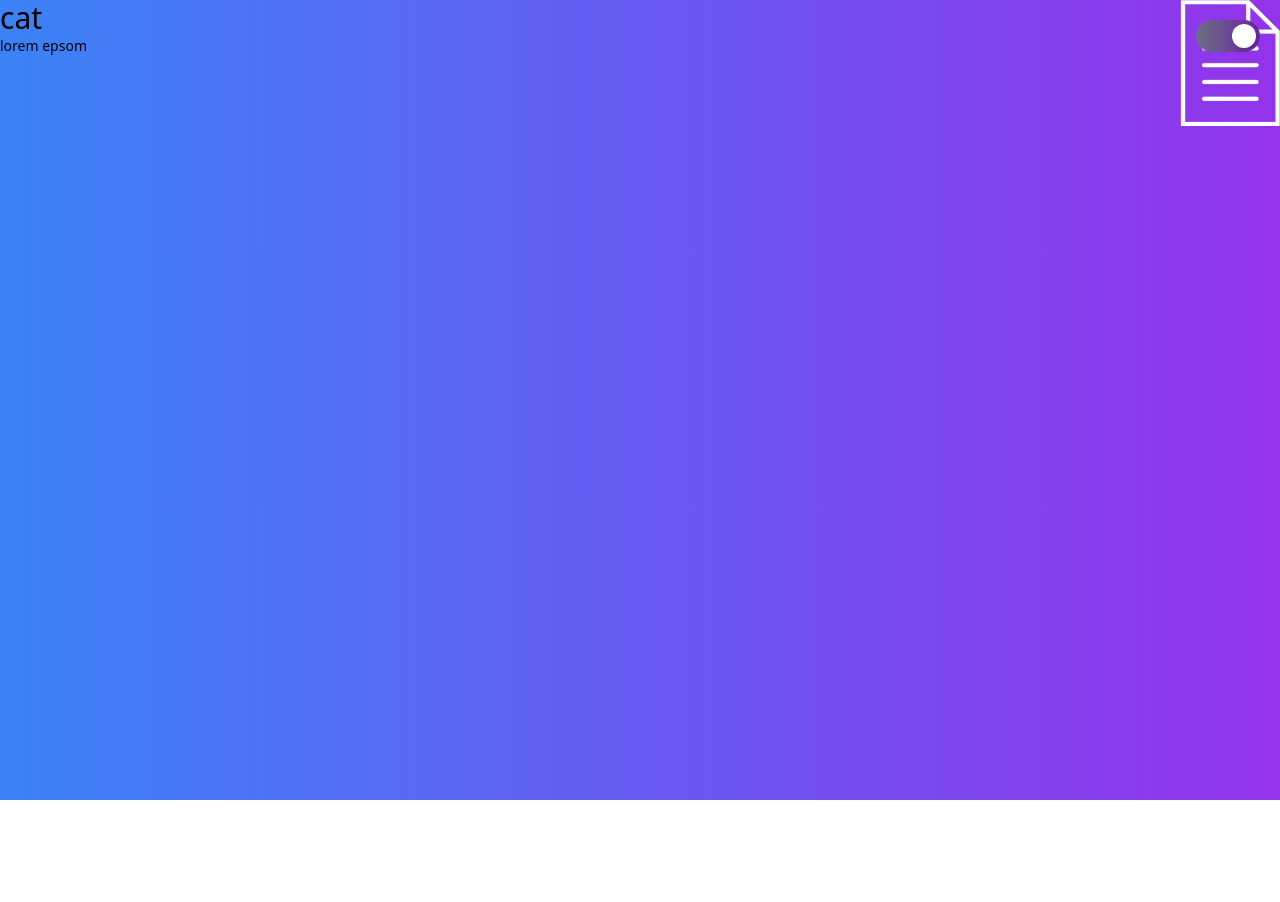
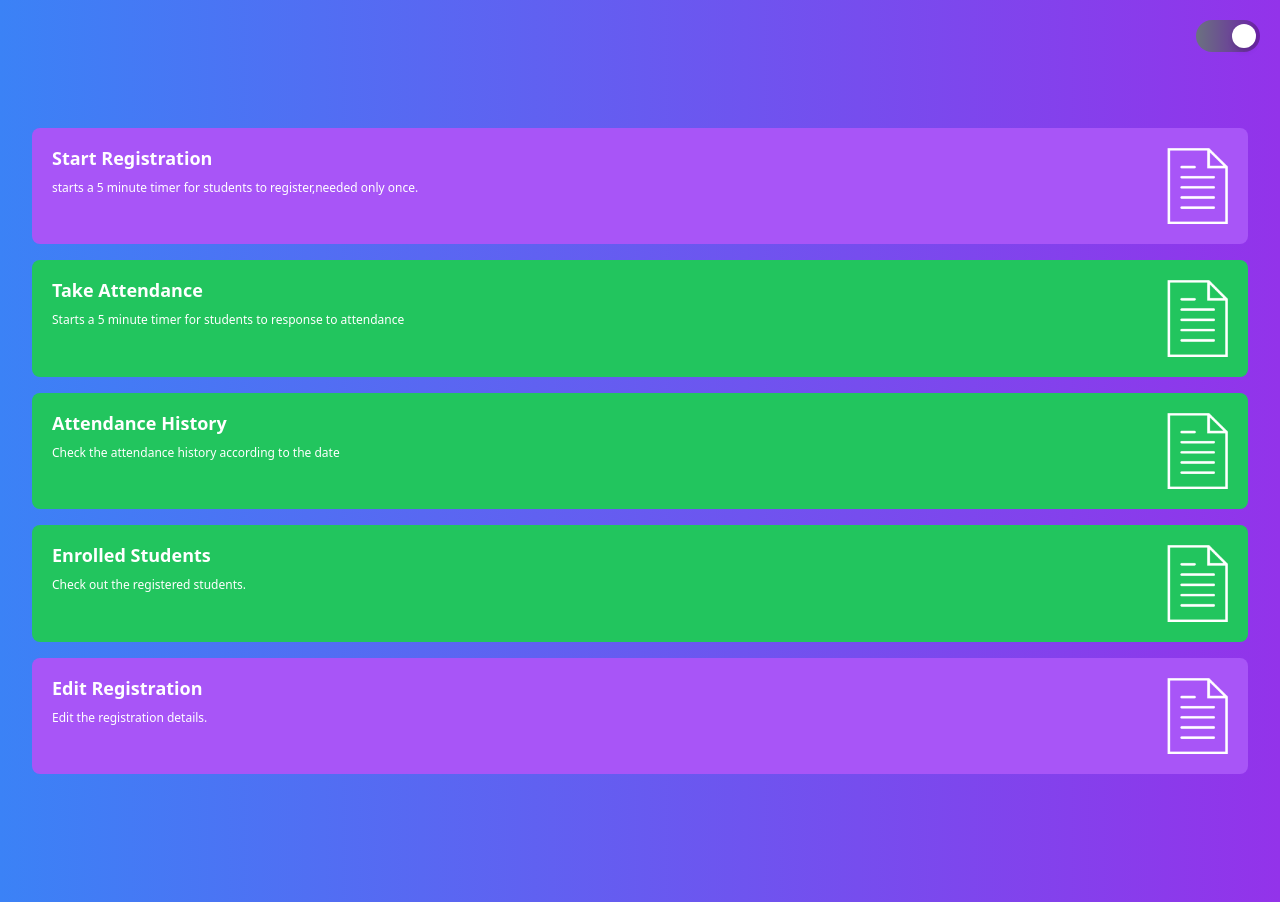
Before and after one commit to Rai-shwith/get-my-attendance, a React (Vite) app in the folder frontend/: page /host in a window 1280 px wide. Before the commit the page ends 800 px from the top, so only its background shows below. Built offline with nearby package versions, Linux system fonts and the light colour scheme.

Commit message:
ui improvement

```diff
--- a/frontend/src/components/Background.jsx
+++ b/frontend/src/components/Background.jsx
@@ -3,7 +3,7 @@ import { useTheme } from "../contexts/ThemeContext";
 
 const Background = ({ children }) => {
   const {theme} = useTheme();
-  return <div className={`min-h-screen fixed top-1/2 left-1/2 -translate-x-1/2 w-full -translate-y-1/2 ${theme.background}`}>{children}</div>;
+  return <div className={`min-h-svh w-full ${theme.background}`}>{children}</div>;
 };
 
 export default Background;
--- /dev/null
+++ b/frontend/src/components/Button.jsx
@@ -0,0 +1,27 @@
+import React from "react";
+import { useTheme } from "../contexts/ThemeContext";
+
+const Button = ({
+  text,
+  customTextColor,
+  customBackground,
+  type = "button",
+  onClick = null,
+  extraClasses = "",
+  children,
+}) => {
+  const { theme } = useTheme();
+  const textColor = customTextColor || theme.buttonTextColor;
+  const background = customBackground || theme.buttonBackground;
+  return (
+    <button
+      onClick={onClick}
+      className={`px-6 py-3 ${textColor} ${background} ${extraClasses} rounded-lg  transition duration-200`}
+      type={type}
+    >
+      {children || text}
+    </button>
+  );
+};
+
+export default Button;
--- a/frontend/src/components/OptionBoxes.jsx
+++ b/frontend/src/components/OptionBoxes.jsx
@@ -1,13 +1,13 @@
 import React from 'react'
 
-const OptionBoxes = ({title,description,image}) => {
+const OptionBoxes = ({title,description,image,toggleColor=false}) => {
   return (
-    <div className='flex justify-between'>
-        <div className="flex flex-col">
-            <h3 className="text-3xl text-left">{title}</h3>
-            <p className='text-sm text-left text-wrap'>{description}</p>
+    <div className={'flex justify-between p-5 w-full rounded-lg' + (toggleColor?' bg-green-500':' bg-purple-500')}>
+        <div className="flex flex-col text-white space-y-3 pr-4 w-full">
+            <h3 className="text-lg font-bold text-left text-wrap leading-5">{title}</h3>
+            <p className='text-xs text-left text-wrap'>{description}</p>
         </div>
-        <div className="">
+        <div className="w-16">
             <img src={image} />
         </div>
     </div>
--- a/frontend/src/components/ThemeToggle.jsx
+++ b/frontend/src/components/ThemeToggle.jsx
@@ -3,7 +3,7 @@ import { useTheme } from "../contexts/ThemeContext";
 const ThemeToggle = () => {
   const {theme,toggleTheme} = useTheme();
   return (
-    <div className="absolute top-14 md:top-5 right-5 flex items-center">
+    <div className="absolute z-10 top-5 right-5 flex items-center">
       <input
         type="checkbox"
         className="hidden"
--- a/frontend/src/helpers/theme.js
+++ b/frontend/src/helpers/theme.js
@@ -2,7 +2,8 @@
 export const lightTheme = {
   theme:'light',
   background: "bg-gradient-to-r from-blue-500 to-purple-600",
-  button: "bg-blue-500 hover:bg-blue-700 text-white",
+  buttonBackground: "bg-blue-500 hover:bg-blue-700",
+  buttonTextColor: "text-white",
   textPrimary: "text-black",
   textSecondary: "text-gray-700",
   footerText: "text-gray-500",
@@ -11,7 +12,8 @@ export const lightTheme = {
 export const darkTheme = {
   theme:'dark',
   background: "bg-gradient-to-r from-gray-800 to-gray-900",
-  button: "bg-purple-600 hover:bg-purple-800 text-white",
+  buttonBackground: "bg-purple-600 hover:bg-purple-800",
+  buttonTextColor: "text-white",
   textPrimary: "text-white",
   textSecondary: "text-gray-400",
   footerText: "text-gray-600",
--- a/frontend/src/pages/common/LandingPage.jsx
+++ b/frontend/src/pages/common/LandingPage.jsx
@@ -2,6 +2,7 @@ import React from "react";
 import { useNavigate } from "react-router-dom";
 import DisplayLogo from "../../components/DisplayLogo";
 import SignOutIcon from "../../components/SignOutIcon";
+import Button from "../../components/Button";
 
 const LandingPage = () => {
     const navigate = useNavigate();
@@ -15,13 +16,13 @@ const LandingPage = () => {
     };
 
     return (
-        <div className="flex flex-col items-center justify-center h-screen">
+        <div className="fixed top-1/2 left-1/2 -translate-x-1/2 -translate-y-1/2 w-full flex flex-col items-center justify-center h-screen">
           {/* <SignOutIcon /> */}
             <DisplayLogo />
             <h1 className="text-4xl font-bold mb-4 text-white text-center">Welcome to App</h1>
             <p className="text-lg mb-6 text-white">Please sign up or log in to continue</p>
             <div className="flex space-x-4">
-                <button
+                {/* <button
                     onClick={() => handleNavigation("signup")}
                     className="px-6 py-3 bg-blue-500 text-white rounded-lg hover:bg-blue-600 transition duration-200"
                 >
@@ -32,7 +33,9 @@ const LandingPage = () => {
                     className="px-6 py-3 bg-green-500 text-white rounded-lg hover:bg-green-600 transition duration-200"
                 >
                     Log In
-                </button>
+                </button> */}
+                <Button customBackground="bg-blue-500 hover:bg-blue-600" onClick={() => handleNavigation("signup")}>Sign Up</Button>
+                <Button customBackground="bg-green-500 hover:bg-green-600" onClick={() => handleNavigation("login")}>Log In</Button>
             </div>
         </div>
     );
--- a/frontend/src/pages/common/Login.jsx
+++ b/frontend/src/pages/common/Login.jsx
@@ -5,6 +5,7 @@ import { useLoading } from "../../contexts/LoadingContext";
 import { useErrorMessage } from "../../contexts/ErrorMessageContext";
 import { getDepartments } from "../../helpers/getDepartments";
 import { toTitleCase } from "../../helpers/toTitleCase";
+import Button from "../../components/Button";
 const Login = () => {
   // To handle the placeholder of date input
   const [dateFocus, setDateFocus] = useState(false);
@@ -123,12 +124,12 @@ const Login = () => {
               </div>
             </>
           )}
-          <button
+          <Button
             type="submit"
-            className="p-2 w-fit px-8 self-center bg-blue-500  text-white rounded-md hover:bg-blue-600 transition duration-200"
+            extraClasses="self-center"
           >
             Login
-          </button>
+          </Button>
         </form>
       </Container>
     </div>
--- a/frontend/src/pages/common/Signup.jsx
+++ b/frontend/src/pages/common/Signup.jsx
@@ -6,6 +6,7 @@ import { useErrorMessage } from "../../contexts/ErrorMessageContext";
 import { getDepartments } from "../../helpers/getDepartments";
 import { toTitleCase } from "../../helpers/toTitleCase";
 import { signup } from "../../../api/authApi";
+import Button from "../../components/Button";
 const Signup = () => {
   // To handle the placeholder of date input
   const [dateFocus, setDateFocus] = useState(false);
@@ -203,12 +204,12 @@ const Signup = () => {
                 )} */}
             </>
           )}
-          <button
+          <Button
             type="submit"
-            className="p-2 px-8 self-center bg-blue-500  text-white rounded-md hover:bg-blue-600 transition duration-200"
+            extraClasses="self-center"
           >
             Signup
-          </button>
+          </Button>
         </form>
       </Container>
     </div>
--- a/frontend/src/pages/host/hostHome.jsx
+++ b/frontend/src/pages/host/hostHome.jsx
@@ -7,10 +7,33 @@ import register from '../../assets/homeOptions/register.png'
 // import editRegistration from '../../assets/homeOptions/editRegistration.png'
 const HostHome = () => {
   return (
-    <div>
+    <div className='flex flex-col space-y-4 justify-center items-center w-screen px-8 py-32'>
       <OptionBoxes
-        title="cat"
-        description="lorem epsom"
+        title="Start Registration"
+        description="starts a 5 minute timer for students to register,needed only once."
+        image={register}
+      />
+      <OptionBoxes
+      toggleColor={true}
+      title="Take Attendance"
+        description="Starts a 5 minute timer for students to response to attendance"
+        image={register}
+      />
+      <OptionBoxes
+      toggleColor={true}
+        title="Attendance History"
+        description="Check the attendance history according to the date"
+        image={register}
+      />
+      <OptionBoxes
+      toggleColor={true}
+      title="Enrolled Students"
+        description="Check out the registered students."
+        image={register}
+      />
+      <OptionBoxes
+        title="Edit Registration"
+        description="Edit the registration details."
         image={register}
       />
     </div>
--- a/frontend/src/pages/student/StudentLandingPage.jsx
+++ b/frontend/src/pages/student/StudentLandingPage.jsx
@@ -1,10 +1,10 @@
 import React from 'react';
-import { useLoading } from '../../contexts/LoadingContext';
+import StudentHomePage from './StudentHomePage';
 
 const StudentLandingPage = () => {
   return (
-    <div className="flex items-center justify-center h-screen text-white">
-      <h1 className="text-3xl font-bold">Welcome, Student!</h1>
+    <div>
+      <StudentHomePage studentName="John Doe" />
     </div>
   );
 };
```
